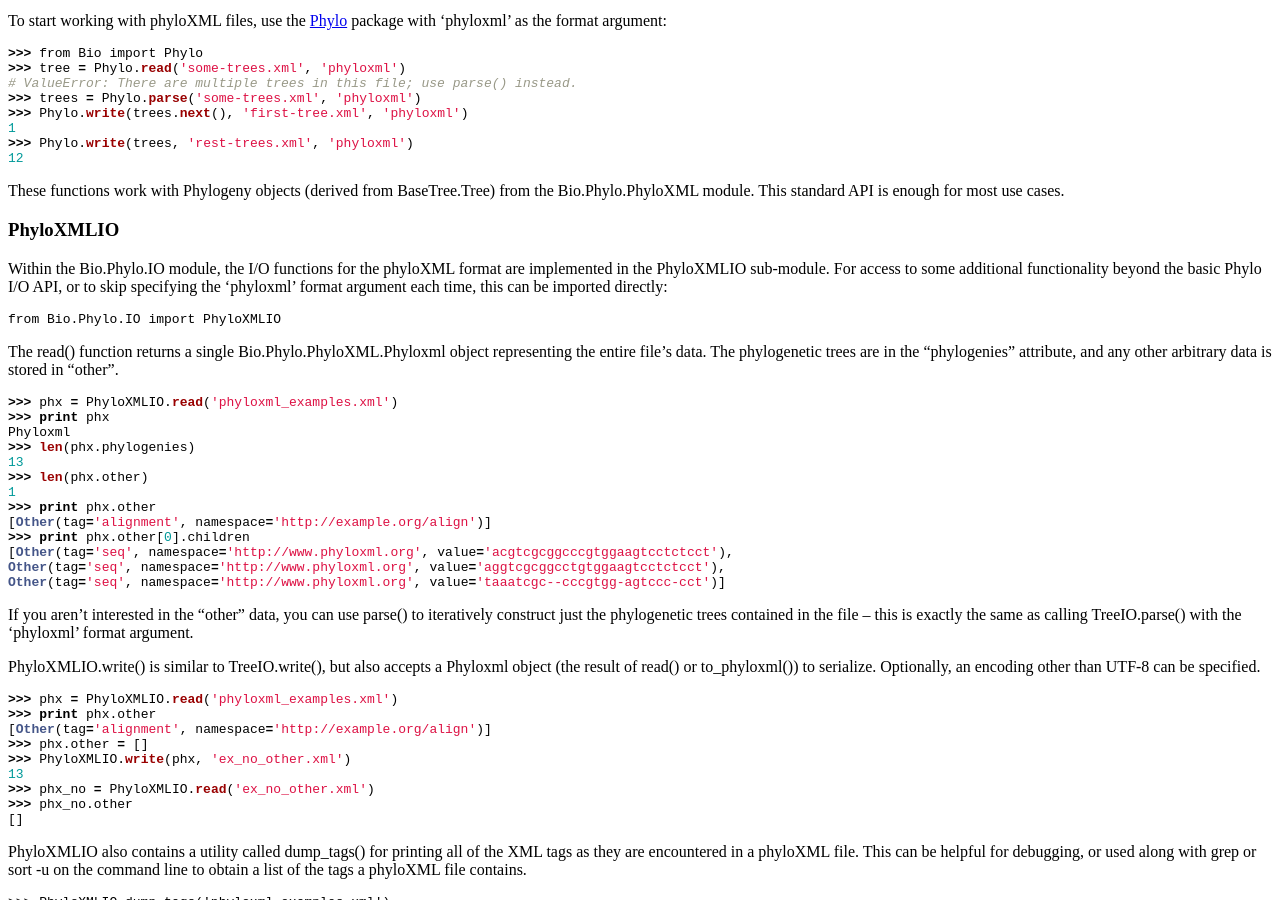
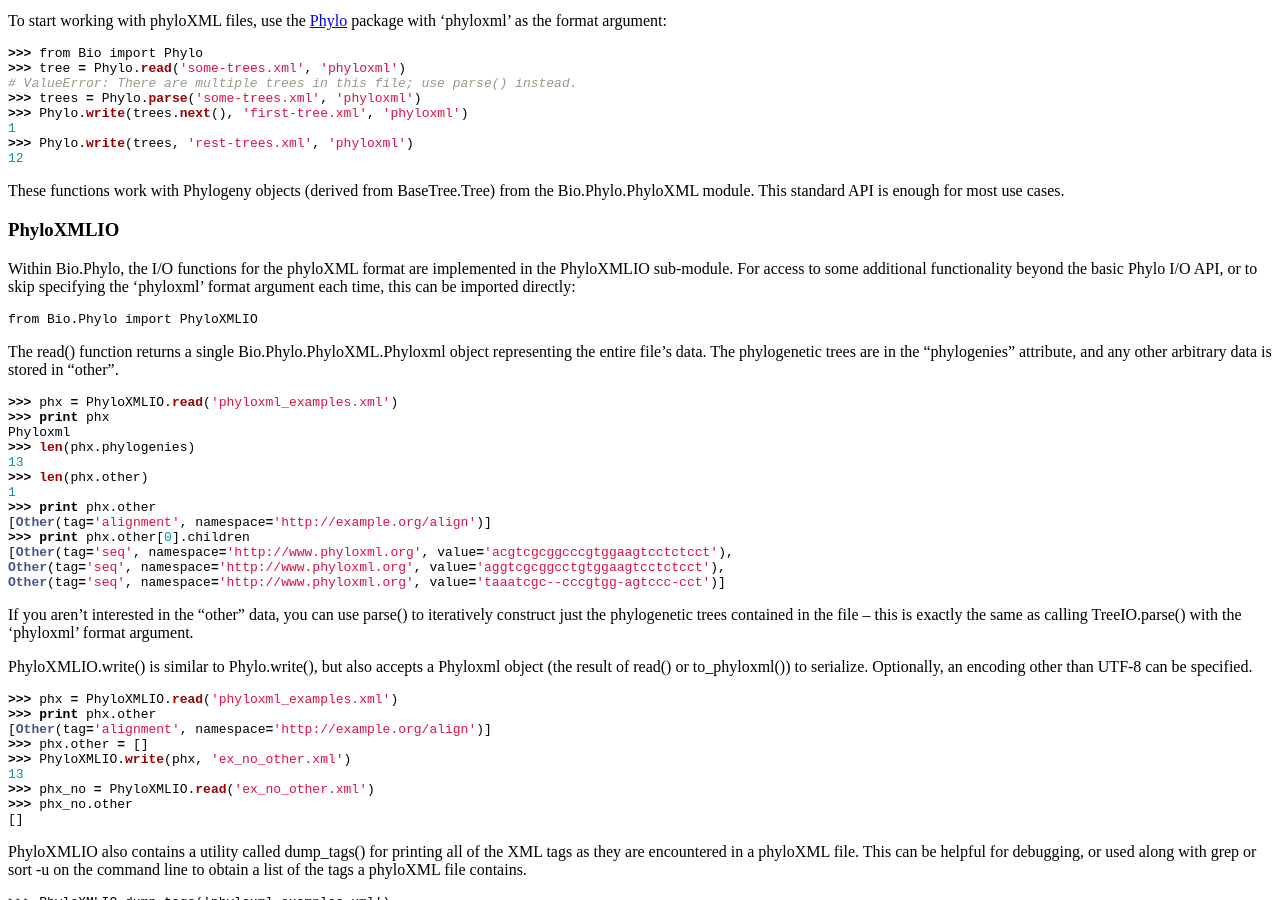
Before and after one commit to biopython/biopython.github.io, a Jekyll site: the page built from wiki/PhyloXML.md, in a window 1280 px wide and 900 px high, scrolled down 1228 px. Built offline with Jekyll 4.4.1, drawn with Linux system fonts in a browser that asks for light colours.

Commit message:
/* PhyloXMLIO */ Phylo.IO is gone now

````diff
--- a/wiki/PhyloXML.md
+++ b/wiki/PhyloXML.md
@@ -112,14 +112,13 @@ use cases.
 
 ### PhyloXMLIO
 
-Within the Bio.Phylo.IO module, the I/O functions for the phyloXML
-format are implemented in the PhyloXMLIO sub-module. For access to some
-additional functionality beyond the basic Phylo I/O API, or to skip
-specifying the 'phyloxml' format argument each time, this can be
-imported directly:
+Within Bio.Phylo, the I/O functions for the phyloXML format are
+implemented in the PhyloXMLIO sub-module. For access to some additional
+functionality beyond the basic Phylo I/O API, or to skip specifying the
+'phyloxml' format argument each time, this can be imported directly:
 
 ``` python
-from Bio.Phylo.IO import PhyloXMLIO
+from Bio.Phylo import PhyloXMLIO
 ```
 
 The read() function returns a single Bio.Phylo.PhyloXML.Phyloxml object
@@ -148,7 +147,7 @@ iteratively construct just the phylogenetic trees contained in the file
 -- this is exactly the same as calling TreeIO.parse() with the
 'phyloxml' format argument.
 
-PhyloXMLIO.write() is similar to TreeIO.write(), but also accepts a
+PhyloXMLIO.write() is similar to Phylo.write(), but also accepts a
 Phyloxml object (the result of read() or to\_phyloxml()) to serialize.
 Optionally, an encoding other than UTF-8 can be specified.
 
````
Also changed, not shown: 1 other file.
